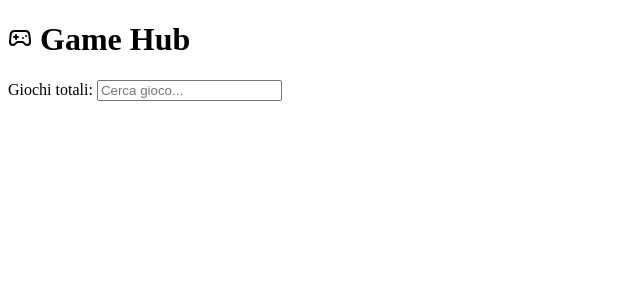
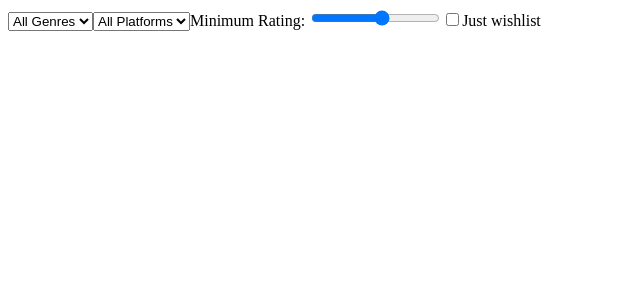
Before and after one commit to Damilola91/Lezioni-Nov, a React (Vite) app in the folder GameHub/game-hub/: page / in a window 1280 px wide. Shown: the top 300 px of the page, without its empty margins (0-640 px from the left). Built offline with nearby package versions, Linux system fonts and the light colour scheme.

Commit message:
feat: finishing Game Filters components

```diff
--- a/GameHub/game-hub/src/App.jsx
+++ b/GameHub/game-hub/src/App.jsx
@@ -1,8 +1,8 @@
 import "./App.css";
-import Header from "./components/Header/Header";
+import GameFilters from "./components/GameFilters/GameFilters";
 
 const App = () => {
-  return <Header />;
+  return <GameFilters />;
 };
 
 export default App;
--- a/GameHub/game-hub/src/components/GameFilters/GameFilters.jsx
+++ b/GameHub/game-hub/src/components/GameFilters/GameFilters.jsx
@@ -18,6 +18,35 @@ const GameFilters = ({
         <option value="Sports">Sports</option>
         <option value="Platform">Platform</option>
       </select>
+
+      <select value={platform} onChange={(e) => setPlatform(e.target.value)}>
+        <option value="all">All Platforms</option>
+        <option value="PC"></option>
+        <option value="PlayStation"></option>
+        <option value="Xbox"></option>
+        <option value="Switch"></option>
+        <option value="Mobile"></option>
+      </select>
+
+      <label>
+        Minimum Rating: {minRating}
+        <input
+          type="range"
+          min="1"
+          max="10"
+          value={minRating}
+          onChange={(e) => setMinRating(Number(e.target.value))}
+        />
+      </label>
+
+      <label>
+        <input
+          type="checkbox"
+          checked={wishlist}
+          onChange={(e) => setWishlist(e.target.checked)}
+        />
+        Just wishlist
+      </label>
     </div>
   );
 };
--- a/GameHub/game-hub/src/components/GameStats/GameStats.jsx
+++ b/GameHub/game-hub/src/components/GameStats/GameStats.jsx
@@ -1,4 +1,4 @@
-const GameStats = () => {
+const GameStats = ({ stats, total, visible }) => {
   return <></>;
 };
 
```
